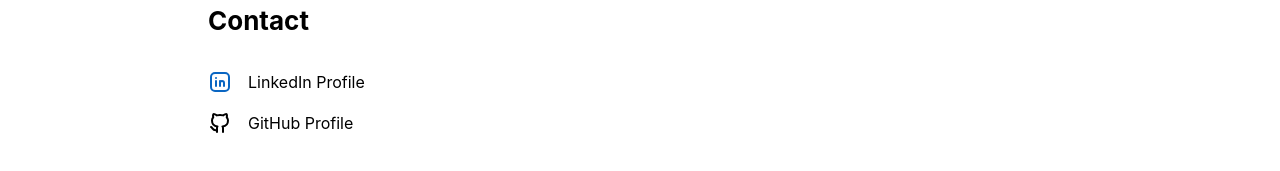
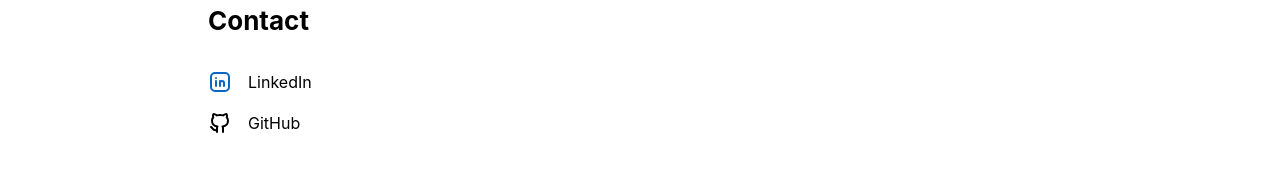
Before and after one commit to cervand/cervand.github.io, a React (Vite) app: page / in a window 1280 px wide. Both pictures are taken after a click on the tab "Contact". Shown: the part 137-308 px from the top of the page. Built offline with nearby package versions, Linux system fonts and the light colour scheme.

Commit message:
Update link text in ContactTab component for clarity

```diff
--- a/src/components/ContactTab.jsx
+++ b/src/components/ContactTab.jsx
@@ -9,12 +9,12 @@ function ContactTab() {
 
       <Group>
         <IconBrandLinkedin size={24} color="#0A66C2" />
-        <Anchor href="https://linkedin.com/in/cervand" target="_blank" c="brand.1">LinkedIn Profile</Anchor>
+        <Anchor href="https://linkedin.com/in/cervand" target="_blank" c="brand.1">LinkedIn</Anchor>
       </Group>
 
       <Group>
         <IconBrandGithub size={24} color="black" />
-        <Anchor href="https://github.com/cervand" target="_blank" c="brand.1">GitHub Profile</Anchor>
+        <Anchor href="https://github.com/cervand" target="_blank" c="brand.1">GitHub</Anchor>
       </Group>
     </Stack>
   );
```
